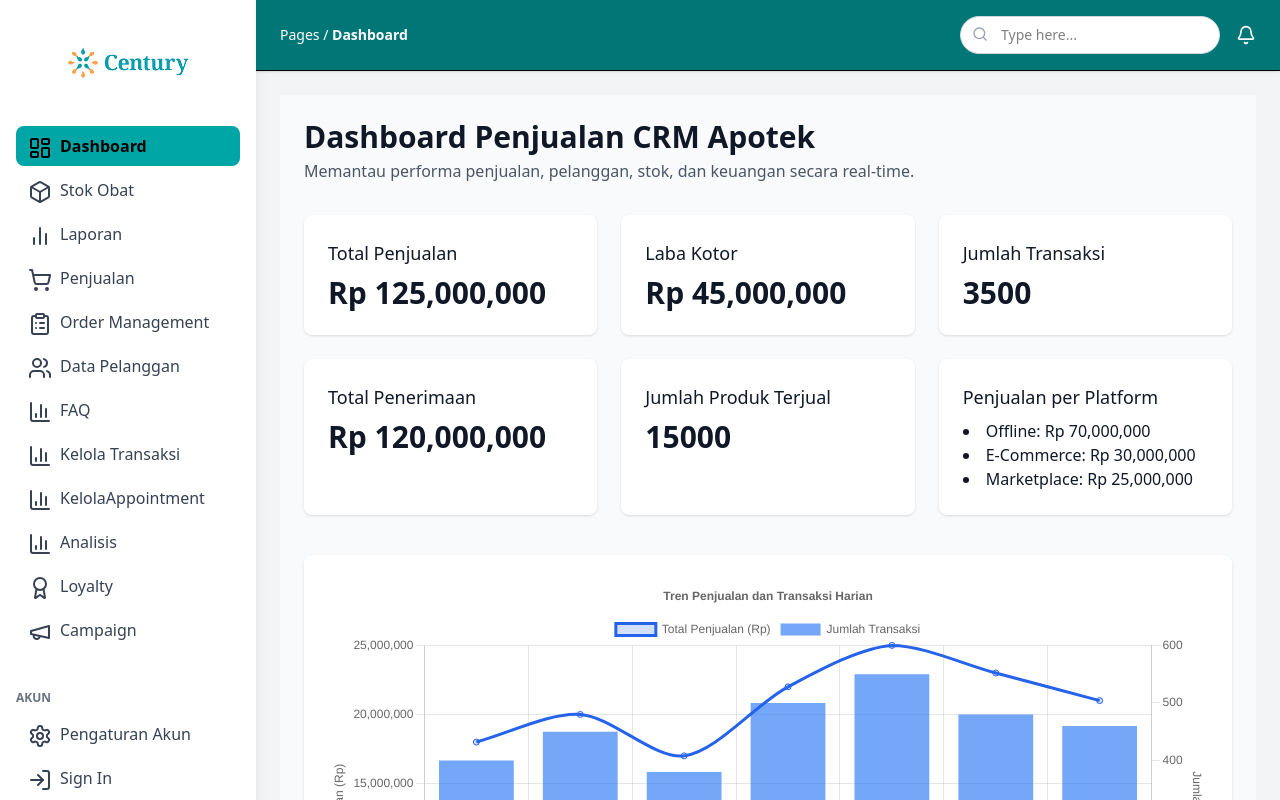
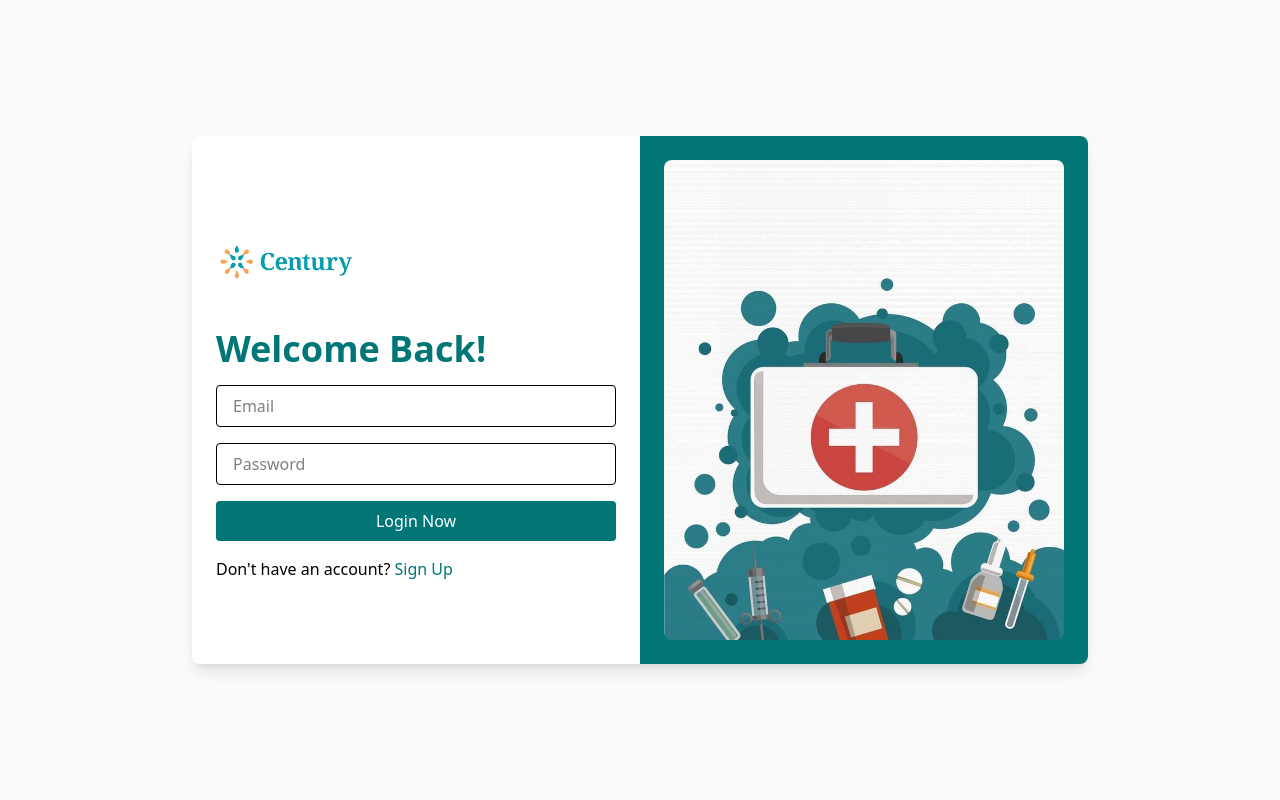
Before and after one commit to Keishavioreen/crm-Kelompok8-23SIA, a React (Vite) app: page / in a window 1280 px wide. Shown: the top 800 px of the page. Built offline with nearby package versions, Linux system fonts and the light colour scheme.

Commit message:
Memperbarui sign in dan app agar muncul sign in pertama kali dijalankan

```diff
--- a/src/App.jsx
+++ b/src/App.jsx
@@ -1,69 +1,56 @@
 import { AnalyticsProvider } from './context/AnalyticsContext';
-
-import { Routes, Route } from 'react-router-dom'
-import MainLayout from './components/MainLayout'
-import Dashboard from './pages/Dashboard'
-import SalesManagement from './pages/SalesManagement'
-import CustomerManagement from './pages/CustomerManagement'
-import StokObat from './pages/StokObat'
-import Laporan from './pages/Laporan'
-import Chatbot from './components/Chatbot'
-import FAQ from './pages/FAQ'
-import GuideForm from './pages/GuideFrom'
+import { Routes, Route } from 'react-router-dom';
+import MainLayout from './components/MainLayout';
+import Dashboard from './pages/Dashboard';
+import SalesManagement from './pages/SalesManagement';
+import CustomerManagement from './pages/CustomerManagement';
+import StokObat from './pages/StokObat';
+import Laporan from './pages/Laporan';
+import Chatbot from './components/Chatbot';
+import FAQ from './pages/FAQ';
+import GuideForm from './pages/GuideFrom';
 import { GuideProvider } from "./context/GuideContext";
-import KelolaTransaksi from './pages/KelolaTransaksi'
-import OrderManagement from './pages/OrderManagement'
-import LoyaltyPage from './pages/LoyaltyPage'
-import LoyaltyEdit from './pages/LoyaltyEdit'
-import Signin from './pages/Signin'
-import Signup from './pages/Signup'
-import Campaign from './pages/Campaign'
-import Trigger from './pages/Trigger'
-import KelolaAppointment from './pages/KelolaAppointment'
-import Analytics from './pages/Analytics'
-import KelolaAnalytics from './pages/KelolaAnalytics'
-import UserLayout from './components/UserLayout'
-import DashboardUser from './pages/DashboardUser'
-import Kontak from './pages/Kontak'
+import KelolaTransaksi from './pages/KelolaTransaksi';
+import OrderManagement from './pages/OrderManagement';
+import LoyaltyPage from './pages/LoyaltyPage';
+import LoyaltyEdit from './pages/LoyaltyEdit';
+import Signin from './pages/Signin';
+import Signup from './pages/Signup';
+import Campaign from './pages/Campaign';
+import Trigger from './pages/Trigger';
+import KelolaAppointment from './pages/KelolaAppointment';
+import Analytics from './pages/Analytics';
+import KelolaAnalytics from './pages/KelolaAnalytics';
+import UserLayout from './components/UserLayout';
+import DashboardUser from './pages/DashboardUser';
+import Kontak from './pages/Kontak';
 import AkunUser from './pages/AkunUser';
 import ProductUser from './pages/Productuser';
 import FaqPage from './pages/FaqPage';
 import CartPage from './pages/CartPage';
 import DetailTrigger from './pages/DetailTrigger';
 import HomeUser from './pages/HomeUser';
-import Segmentasi from './pages/Segmentasi'
-import TentangKami from './pages/TentangKami'
+import Segmentasi from './pages/Segmentasi';
+import TentangKami from './pages/TentangKami';
 import TambahCampaign from './pages/TambahCampaign';
-
-
 
 export default function App() {
   return (
     <GuideProvider>
-
       <Routes>
-        {/* Wrapper layout yang memuat Sidebar, Header, dll */}
-
-         {/* Pengaturan akun */}
-           <Route path="/signin" element={<Signin />} />
-            <Route path="/signup" element={<Signup />} />
+        {/* Halaman default sekarang ke Signin */}
+        <Route path="/" element={<Signin />} />
+        <Route path="/signin" element={<Signin />} />
+        <Route path="/signup" element={<Signup />} />
 
         <Route element={<MainLayout />}>
-          {/* Dashboard */}
-          <Route path="/" element={<Dashboard />} />
-
+          {/* Admin dashboard sekarang di path /dashboard */}
+          <Route path="/dashboard" element={<Dashboard />} />
           <Route path="/stok" element={<StokObat />} />
-
-          {/* Transaksional */}
           <Route path="/penjualan" element={<SalesManagement />} />
           <Route path="/orders" element={<OrderManagement />} />
           <Route path="/transaksi" element={<KelolaTransaksi />} />
-
-          {/* Pelanggan & Segmentasi */}
           <Route path="/pelanggan" element={<CustomerManagement />} />
-
-
-          {/* Lain‑lain */}
           <Route path="/laporan" element={<Laporan />} />
           <Route path="/chatbot" element={<Chatbot />} />
           <Route path="/Loyalty" element={<LoyaltyPage />} />
@@ -71,45 +58,16 @@ export default function App() {
           <Route path="/Campaign" element={<Campaign />} />
           <Route path="/Trigger" element={<Trigger />} />
           <Route path="/TambahCampaign" element={<TambahCampaign />} />
-
-
-          {/* FAQ & panduan */}
           <Route path="/faq" element={<FAQ />} />
           <Route path="/faq/add" element={<GuideForm />} />
           <Route path="/faq/:id" element={<GuideForm />} />
-          <Route path='/' element={<Dashboard />} />
-          <Route path='Penjualan' element={<SalesManagement />} />
-          <Route path='/pelanggan' element={< CustomerManagement/>} />
-          <Route path="/stok-obat" element={<StokObat/>} />
-          <Route path="/laporan" element={<Laporan/>} />
-          <Route path='Chatbot' element={<Chatbot/>} />
-          <Route path="/pelanggan" element={<CustomerManagement />}>
-            <Route path="segmentasi" element={<Segmentasi />} />
-          </Route>
-          <Route path='Chatbot' element={<Chatbot  />} />
-           <Route path='Penjualan' element={<SalesManagement />} />
-           <Route path='Chatbot' element={<Chatbot  />} />
-           <Route path='FAQ' element={<FAQ  />} />
-           <Route path="/faq/add"    element={<GuideForm />} />
-           <Route path="/faq/:id"    element={<GuideForm />} />
-           <Route path="transaksi" element={<KelolaTransaksi />} />
-           <Route path="appointment" element={<KelolaTransaksi />} />
-          <Route path="Analisis" element={<KelolaTransaksi  />} />
-          <Route path="/kelola-analytics" element={<KelolaTransaksi />} />
-           <Route path="/Appoinment" element={<KelolaAppointment />} />
-          <Route path="/Analisis" element={<Analytics  />} />
+          <Route path="/pelanggan/segmentasi" element={<Segmentasi />} />
+          <Route path="/Appoinment" element={<KelolaAppointment />} />
+          <Route path="/Analisis" element={<Analytics />} />
           <Route path="/kelola-analytics" element={<KelolaAnalytics />} />
-
-           <Route path="/Appoinment" element={<KelolaAppointment />} />
-          <Route path="/Analisis" element={<Analytics  />} />
-          <Route path="/kelola-analytics" element={<KelolaAnalytics />} />
-           <Route path="appointment" element={<KelolaTransaksi />} />
-          <Route path="Analisis" element={<KelolaTransaksi  />} />
-          <Route path="/kelola-analytics" element={<KelolaTransaksi />} />
-
         </Route>
 
-         <Route element={<UserLayout />}>
+        <Route element={<UserLayout />}>
           <Route path="/UserDashboard" element={<DashboardUser />} />
           <Route path="/TentangKami" element={<TentangKami />} />
           <Route path="/Kontak" element={<Kontak />} />
@@ -119,11 +77,8 @@ export default function App() {
           <Route path="/Keranjang" element={<CartPage />} />
           <Route path="/DetailTrigger/:id" element={<DetailTrigger />} />
           <Route path="/Home" element={<HomeUser />} />
-          <Route path="/TentangKami" element={<TentangKami />} />
-
-         </Route>
+        </Route>
       </Routes>
-
     </GuideProvider>
   );
 }
--- a/src/pages/Signin.jsx
+++ b/src/pages/Signin.jsx
@@ -23,14 +23,14 @@ const Signin = () => {
     });
 
     if (authError) {
-      setError("Email atau password salah.");
+      setError("Email atau password salah dan Mungkin Tidak Terdaftar");
       return;
     }
 
-    // 2. Validasi apakah user juga terdaftar di tabel akun
+    // 2. Validasi apakah user terdaftar di tabel akun
     const { data: akunData, error: akunError } = await supabase
       .from("akun")
-      .select("*")
+      .select("role")
       .eq("email", email)
       .single();
 
@@ -40,8 +40,12 @@ const Signin = () => {
       return;
     }
 
-    // 3. Berhasil login dan ada di tabel akun
-    navigate("/Home");
+    // 3. Redirect berdasarkan role
+    if (akunData.role === "admin") {
+      navigate("/dashboard");
+    } else {
+      navigate("/Home");
+    }
   };
 
   return (
```
